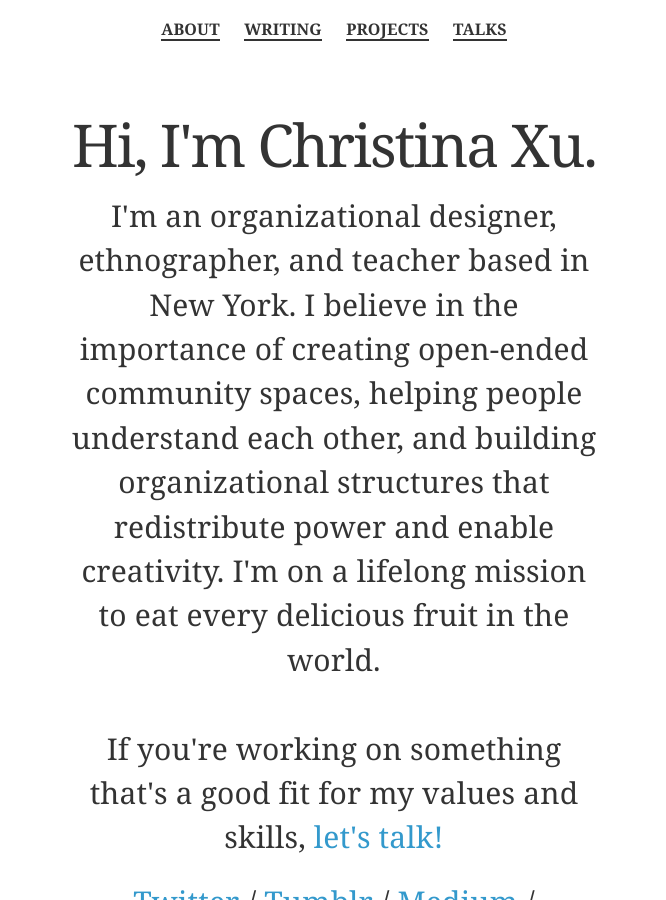
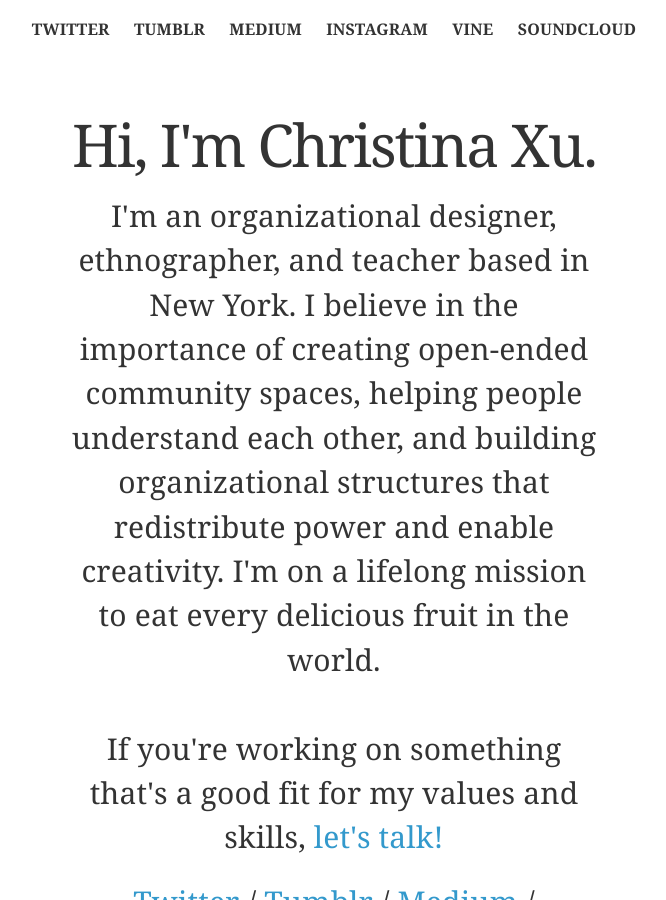
Before and after one commit to zamiang/christina-xu, a Jekyll site: the page built from index.html, in a window 1280 px wide and 900 px high. Shown: the whole window, without its empty margins (306-972 px from the left). Built offline with Jekyll 4.4.1, drawn with Linux system fonts in a browser that asks for light colours; nearby versions of some CDN libraries; Markdown is read by kramdown in place of the engine named in the settings.

Commit message:
Update header.html

```diff
--- a/_includes/header.html
+++ b/_includes/header.html
@@ -1,6 +1,8 @@
 <header id="main-header">
-  <a href="/#about" class="faux-underline-large">About</a>
-  <a href="/#writing" class="faux-underline-large">Writing</a>
-  <a href="/#projects" class="faux-underline-large">Projects</a>
-  <a href="/#talks" class="faux-underline-large">Talks</a>
+  <a href="http://www.twitter.com/xuhulk">Twitter</a>
+  <a href="http://xuhulk.tumblr.com">Tumblr</a>
+  <a href="https://medium.com/@xuhulk">Medium</a>
+  <a href="http://www.instagram.com/xuhulk">Instagram</a>
+  <a href="https://vine.co/u/1200538968077357056">Vine</a>
+  <a href="http://www.soundcloud.com/anigif">SoundCloud</a>
 </header>
```
